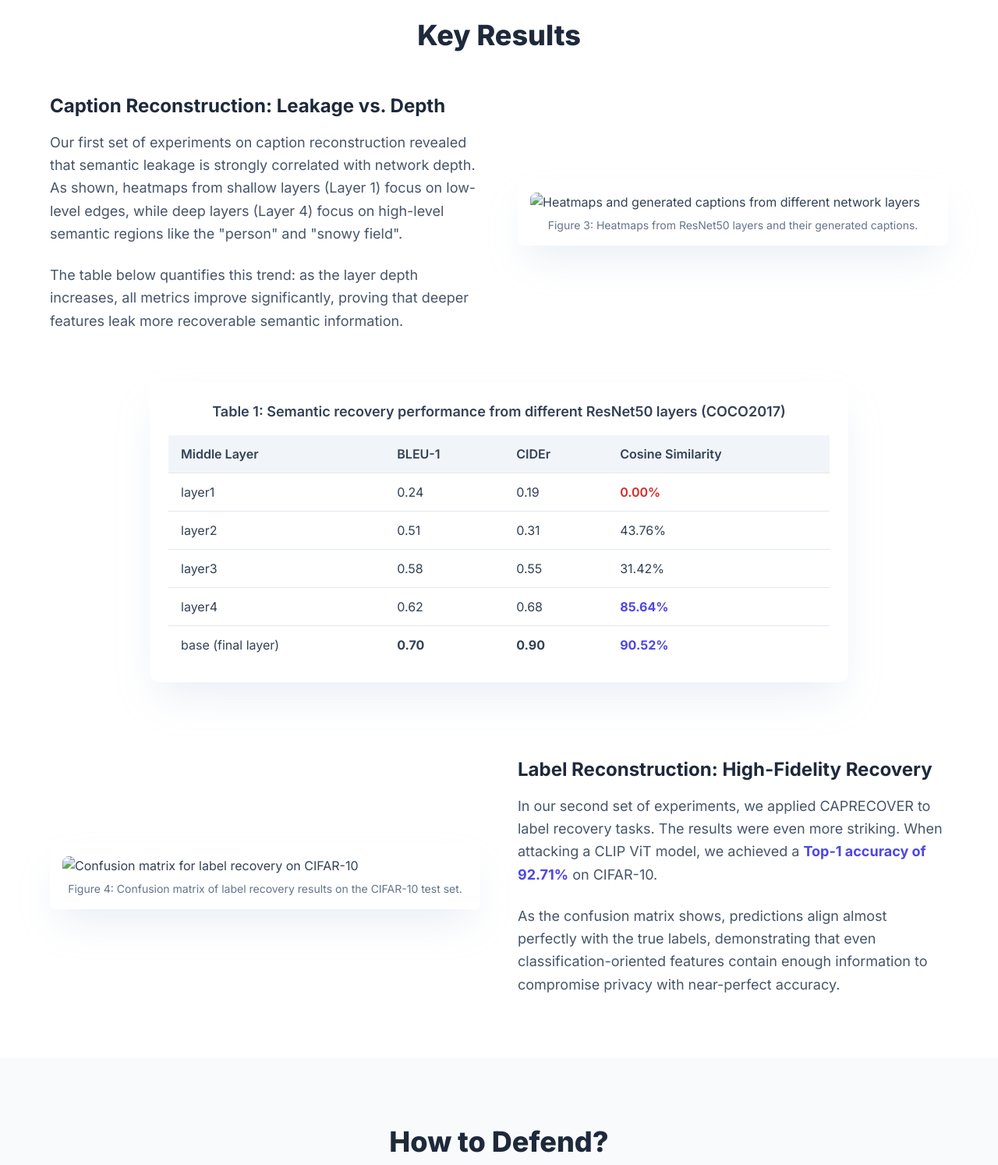
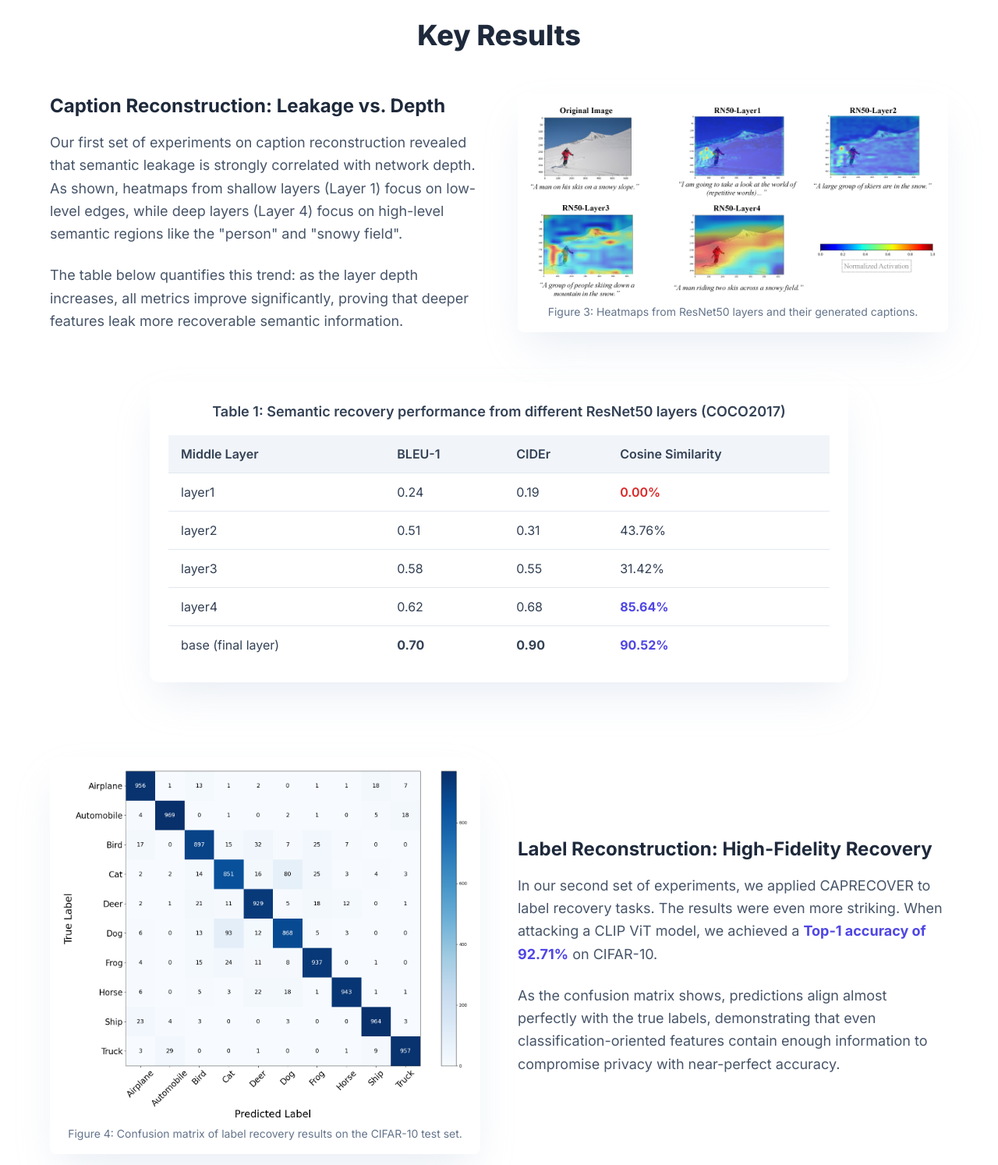
Before and after one commit to Jus1mple/Image2CaptionAttack, a plain HTML site: page index.html in a window 1280 px wide. Shown: the part 3040-4534 px from the top of the page at 78% size. Drawn offline with nearby package versions, Linux system fonts and the light colour scheme.

Commit message:
Update index.html

```diff
--- a/index.html
+++ b/index.html
@@ -208,7 +208,7 @@
                     </p>
                 </div>
                 <div class="bg-white p-4 rounded-lg shadow-2xl shadow-slate-200/80">
-                     <img src="/assets/rn50_heatmap_v4.jpg" alt="Heatmaps and generated captions from different network layers" class="rounded-lg object-cover w-full h-full">
+                     <img src="/assets/rn50_heatmap_v4.png" alt="Heatmaps and generated captions from different network layers" class="rounded-lg object-cover w-full h-full">
                      <p class="text-center mt-2 text-sm text-slate-500">Figure 3: Heatmaps from ResNet50 layers and their generated captions.</p>
                 </div>
             </div>
@@ -272,7 +272,7 @@
                     </p>
                 </div>
                 <div class="bg-white p-4 rounded-lg shadow-2xl shadow-slate-200/80 md:order-1">
-                     <img src="/assets/confusion_matrix_cifar10_vit32.jpg" alt="Confusion matrix for label recovery on CIFAR-10" class="rounded-lg object-cover w-full h-full">
+                     <img src="/assets/confusion_matrix_cifar10_vit32.png" alt="Confusion matrix for label recovery on CIFAR-10" class="rounded-lg object-cover w-full h-full">
                      <p class="text-center mt-2 text-sm text-slate-500">Figure 4: Confusion matrix of label recovery results on the CIFAR-10 test set.</p>
                 </div>
             </div>
```
